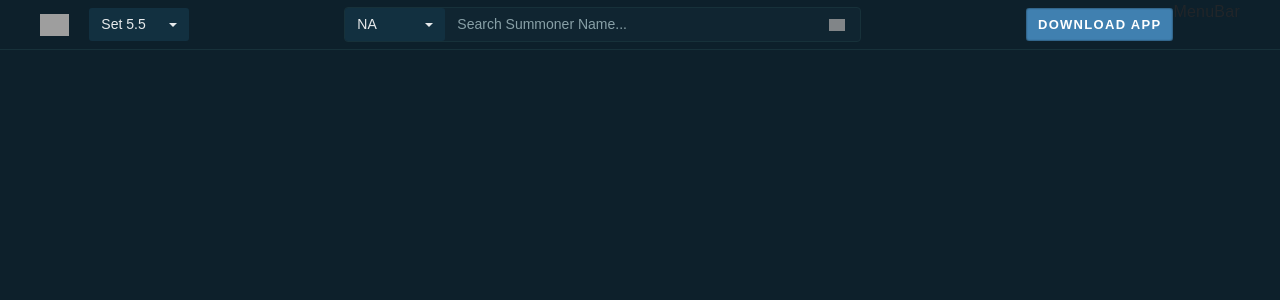
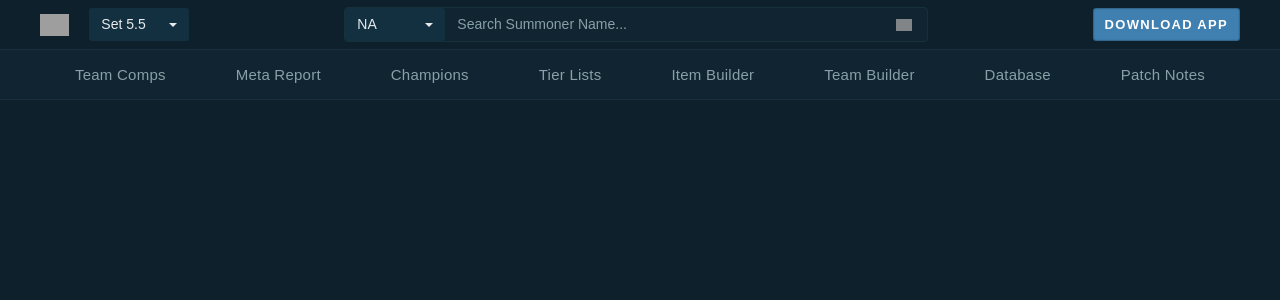
Before and after one commit to DuyHoy/mygitpro, a React (Create React App) app in the folder tft-v1/: page /header in a window 1280 px wide. Shown: the top 300 px of the page. Built offline with nearby package versions, Linux system fonts and the light colour scheme; grey boxes are pictures that could not be loaded; a web font is replaced by a local one.

Commit message:
MenuBả

```diff
--- /dev/null
+++ b/tft-v1/src/Components/Header/components/MenuBar/components/Champions/index.jsx
@@ -0,0 +1,14 @@
+import React from 'react';
+import PropTypes from 'prop-types';
+
+Champions.propTypes = {
+
+};
+
+function Champions(props) {
+    return (
+        <li className="nav-item"><a className="nav-link" href="/champions">Champions</a></li>
+    );
+}
+
+export default Champions;
--- /dev/null
+++ b/tft-v1/src/Components/Header/components/MenuBar/components/Database/index.jsx
@@ -0,0 +1,22 @@
+import React from 'react';
+import PropTypes from 'prop-types';
+
+Database.propTypes = {
+
+};
+
+function Database(props) {
+    return (
+        <li className="nav-item dropdown">
+            <a className="nav-link dropdown-toggle active" id="navbarDropdown" role="button" data-toggle="dropdown" aria-haspopup="true" aria-expanded="false" href="/db" aria-current="page">Database</a>
+            <div className="dropdown-menu" aria-labelledby="navbarDropdown">
+                <a className="nav-link active" href="/db/champions" aria-current="page">Champions</a>
+                <a className="nav-link" href="/db/champion-stats">Champion Stats</a>
+                <a className="nav-link" href="/db/origins">Origins</a><a className="nav-link" href="/db/classes">Classes</a>
+                <a className="nav-link" href="/db/rolling">Rolling</a>
+            </div>
+        </li>
+    );
+}
+
+export default Database;
--- /dev/null
+++ b/tft-v1/src/Components/Header/components/MenuBar/components/ItemBuilder/index.jsx
@@ -0,0 +1,14 @@
+import React from 'react';
+import PropTypes from 'prop-types';
+
+ItemBuider.propTypes = {
+
+};
+
+function ItemBuider(props) {
+    return (
+        <li className="nav-item"><a className="nav-link" href="/item-builder">Item Builder</a></li>
+    );
+}
+
+export default ItemBuider;
--- /dev/null
+++ b/tft-v1/src/Components/Header/components/MenuBar/components/MetaReport/index.jsx
@@ -0,0 +1,14 @@
+import React from 'react';
+import PropTypes from 'prop-types';
+
+MetaReport.propTypes = {
+
+};
+
+function MetaReport(props) {
+    return (
+        <li className="nav-item"><a className="nav-link" href="/meta-report">Meta Report</a></li>
+    );
+}
+
+export default MetaReport;
--- /dev/null
+++ b/tft-v1/src/Components/Header/components/MenuBar/components/PatchNotes/index.jsx
@@ -0,0 +1,14 @@
+import React from 'react';
+import PropTypes from 'prop-types';
+
+PatchNotes.propTypes = {
+
+};
+
+function PatchNotes(props) {
+    return (
+        <li className="nav-item"><a className="nav-link" href="/patch-notes">Patch Notes</a></li>
+    );
+}
+
+export default PatchNotes;
--- /dev/null
+++ b/tft-v1/src/Components/Header/components/MenuBar/components/TeamBuilder/index.jsx
@@ -0,0 +1,14 @@
+import React from 'react';
+import PropTypes from 'prop-types';
+
+TeamBuider.propTypes = {
+
+};
+
+function TeamBuider(props) {
+    return (
+        <li className="nav-item"><a className="nav-link" href="/team-builder">Team Builder</a></li>
+    );
+}
+
+export default TeamBuider;
--- /dev/null
+++ b/tft-v1/src/Components/Header/components/MenuBar/components/TeamComp/index.jsx
@@ -0,0 +1,14 @@
+import React from 'react';
+import PropTypes from 'prop-types';
+
+TeamComp.propTypes = {
+
+};
+
+function TeamComp(props) {
+    return (
+        <li className="nav-item"><a className="nav-link" href="/tierlist/team-comps">Team Comps</a></li>
+    );
+}
+
+export default TeamComp;
--- /dev/null
+++ b/tft-v1/src/Components/Header/components/MenuBar/components/TierList/index.jsx
@@ -0,0 +1,21 @@
+import React from 'react';
+import PropTypes from 'prop-types';
+
+TierList.propTypes = {
+
+};
+
+function TierList(props) {
+    return (
+        // <a className="nav-link dropdown-toggle" id="navbarDropdown" role="button" data-toggle="dropdown" aria-haspopup="true" aria-expanded="false" href="/tierlist">Tier Lists</a>
+        <li className="nav-item dropdown"><a className="nav-link dropdown-toggle" id="navbarDropdown" role="button" data-toggle="dropdown" aria-haspopup="true" aria-expanded="false" href="/tierlist">Tier Lists</a>
+            <div className="dropdown-menu" aria-labelledby="navbarDropdown">
+                <a className="nav-link" href="/tierlist/champions">Champions</a><a className="nav-link" href="/tierlist/origins">Origins</a>
+                <a className="nav-link" href="/tierlist/classes">Classes</a>
+                <a className="nav-link" href="/tierlist/items">Items</a>
+            </div>
+        </li>
+    );
+}
+
+export default TierList;
--- a/tft-v1/src/Components/Header/components/MenuBar/index.jsx
+++ b/tft-v1/src/Components/Header/components/MenuBar/index.jsx
@@ -1,5 +1,13 @@
 import React from 'react';
 import PropTypes from 'prop-types';
+import TeamComp from './components/TeamComp';
+import MetaReport from './components/MetaReport';
+import Champions from './components/Champions';
+import TierList from './components/TierList';
+import ItemBuider from './components/ItemBuilder';
+import TeamBuider from './components/TeamBuilder';
+import Database from './components/Database';
+import PatchNotes from './components/PatchNotes';
 
 MenuBar.propTypes = {
 
@@ -7,9 +15,16 @@ MenuBar.propTypes = {
 
 function MenuBar(props) {
     return (
-        <div>
-            MenuBar
-        </div>
+        <React.Fragment>
+            <TeamComp />
+            <MetaReport />
+            <Champions />
+            <TierList />
+            <ItemBuider />
+            <TeamBuider />
+            <Database />
+            <PatchNotes />
+        </React.Fragment>
     );
 }
 
--- a/tft-v1/src/Components/Header/components/ToolBar/index.jsx
+++ b/tft-v1/src/Components/Header/components/ToolBar/index.jsx
@@ -4,6 +4,7 @@ import LogoComp from './components/LogoComp';
 import DropDownComp from './components/DropDownComp';
 import SearchComp from './components/SearchComp';
 import DownloadComp from './components/DownloadComp';
+import MenuBar from '../MenuBar';
 
 ToolBar.propTypes = {
 
--- a/tft-v1/src/Components/Header/index.jsx
+++ b/tft-v1/src/Components/Header/index.jsx
@@ -9,16 +9,40 @@ Header.propTypes = {
 
 function Header(props) {
     return (
-        <nav className="nav toolbar">
-            <div className="nav-wrapper container">
-                <ToolBar />
-                <MenuBar />
-            </div>
+        <>
+            <nav className="nav toolbar">
+                <div className="nav-wrapper container">
+                    <ToolBar />
+                    {/* <MenuBar /> */}
+                </div>
+            </nav>
 
-        </nav>
+            <nav className="nav d-none d-xl-flex">
+                <div className="nav-wrapper container">
+                    <ul className="nav-links" style={{ "width": "100%" }}>
+                        <MenuBar />
+                    </ul>
+                </div>
+                {/* </div> */}
+            </nav>
+        </>
+
+
+
 
 
     );
+
+    // return (
+    //     <nav className="nav d-none d-xl-flex">
+    //         <div className="nav-wrapper container">
+    //             <ul className="nav-links" style="width: 100%;">
+    //                 <MenuBar />
+    //             </ul>
+    //         </div>
+    //     </nav>
+
+    // );
 }
 
 export default Header;
```
